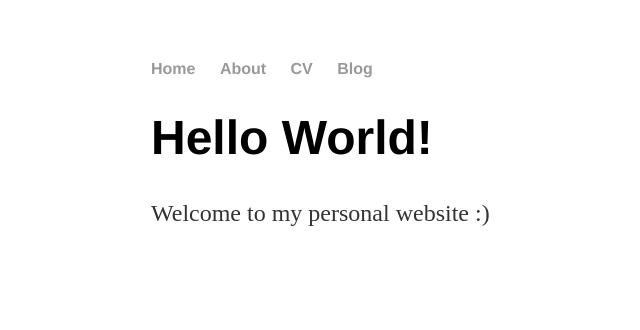
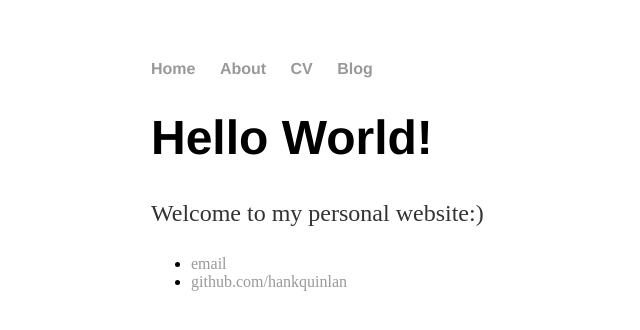
Before and after one commit to joe019/joe019.github.io, a Jekyll site: the page built from index.html, in a window 1280 px wide. Shown: the top 330 px of the page, without its empty margins (41-681 px from the left). Built offline with Jekyll 4.4.1, drawn with Linux system fonts in a browser that asks for light colours.

Commit message:
Update index.html

```diff
--- a/index.html
+++ b/index.html
@@ -1,28 +1,8 @@
-<!DOCTYPE html>
-<html>
-
-	<head>
-		<title>Joe Antony</title>
-		<!-- link to main stylesheet -->
-		<link rel="stylesheet" type="text/css" href="/css/main.css">
-	</head>
-
-	<body>
-		<nav>
-    		<ul>
-        		<li><a href="/">Home</a></li>
-	        	<li><a href="/about">About</a></li>
-        		<li><a href="/cv">CV</a></li>
-        		<li><a href="/blog">Blog</a></li>
-    		</ul>
-		</nav>
-
-		<div class="container">
-    		<div class="blurb">
-        		<h1>Hello World!</h1>
-				<p>Welcome to my personal website :)</p>
-    		</div>
-		</div>
-	</body>
-
-</html>
+---
+layout: default
+title: Joe Antony
+---
+<div class="blurb">
+	<h1>Hello World!</h1>
+	<p>Welcome to my personal website:)</p>
+</div>
```
